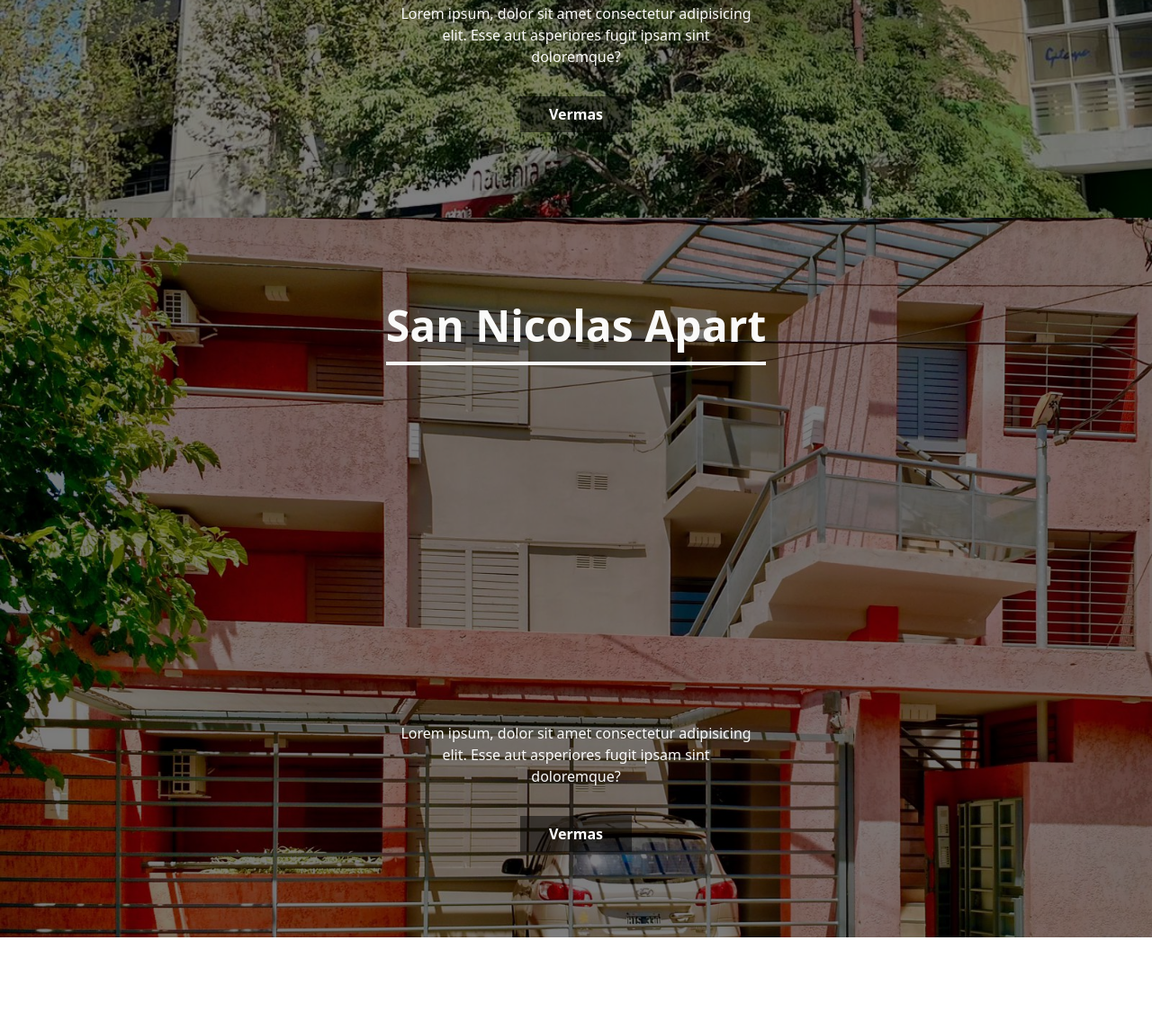
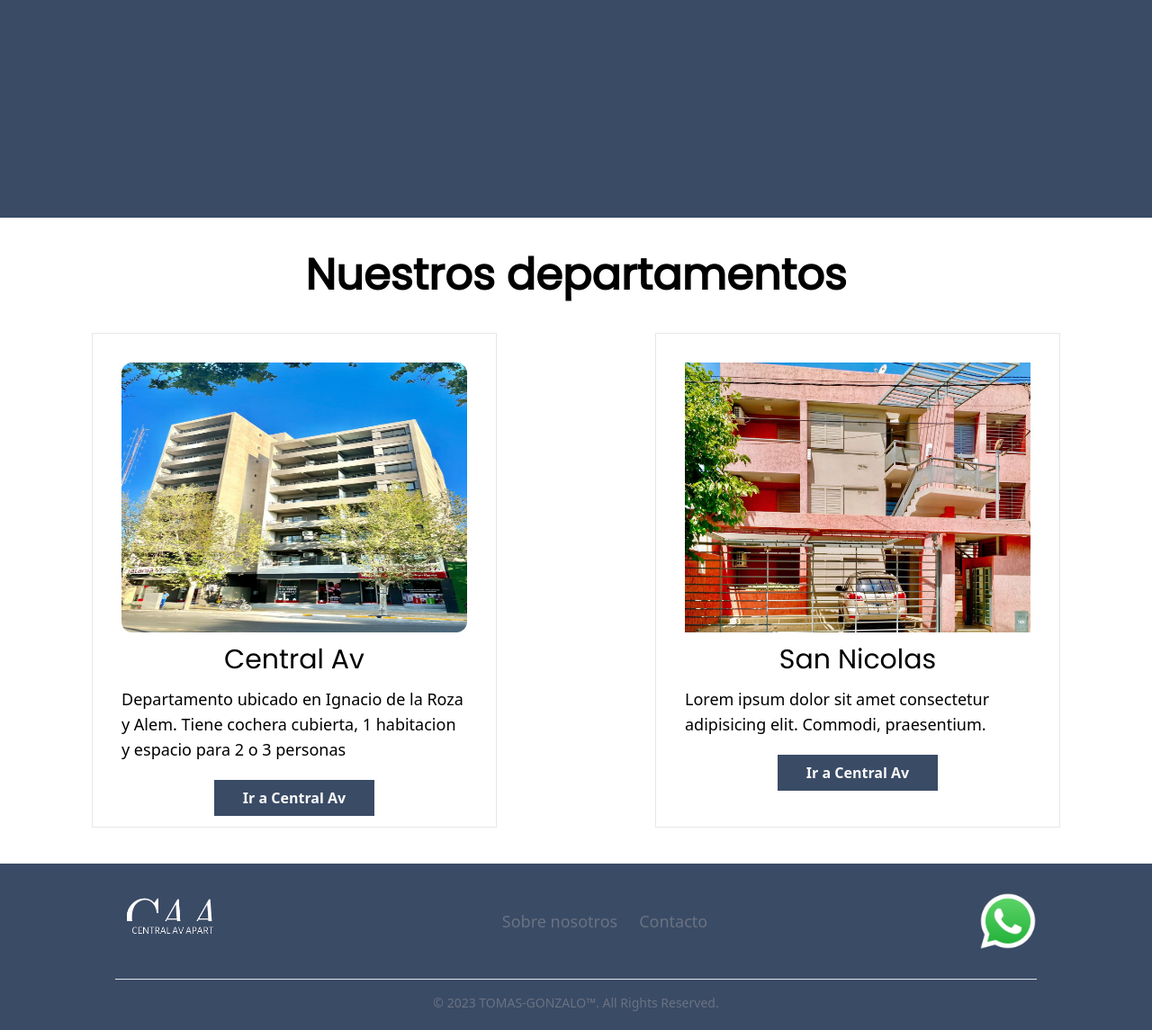
Before and after one commit to TomasZalazar/Central-Av, a website: page src/index.html in a window 1280 px wide. Shown: the part 2016-3161 px from the top of the page at 90% size. Before the commit the page ends 3058 px from the top, so only its background shows below. Drawn offline with nearby package versions, Linux system fonts and the light colour scheme.

Commit message:
Cambios en general - Testimonios - Info deptos - Footer

```diff
--- a/src/index.html
+++ b/src/index.html
@@ -53,8 +53,7 @@
                 alquiler por día: Central Av y San Nicolás, ubicados en el corazón de la ciudad. ¡Reserva ahora tu
                 experiencia!</p>
             <div>
-                <button
-                class="
+                <button class="
                 px-8
                 py-2
                 bg-[#3A4B66]
@@ -62,10 +61,9 @@
                 hover:text-[#FFE5A8]
                 ease-in
                 duration-150
-                font-semibold"
-                >
-                Contacto
-            </button>
+                font-semibold">
+                    Contacto
+                </button>
             </div>
         </div>
     </header>
@@ -89,8 +87,7 @@
                         Ven y déjate seducir por la magia de San Juan, donde la aventura y la hospitalidad te esperan en
                         cada
                         paso.</p>
-                    <button
-                        class="
+                    <button class="
                         px-8
                         py-2
                         bg-[#3A4B66]
@@ -98,90 +95,98 @@
                         hover:text-[#FFE5A8]
                         ease-in
                         duration-150
-                        font-semibold"
-                        >
+                        font-semibold">
                         Contacto
                     </button>
                 </div>
                 <div class="flex lg:basis-1/2 p-[50px]">
                     <img class="object-contain" src="../public/img/CentralAv/header.jpg" alt="">
                 </div>
-
             </div>
         </section>
-        <!-- hola pelao (▀̿Ĺ̯▀̿ ̿)
-        la section de los departamentos
-        es un prototipo, esta abierto a
-        cambios
-        -->
-        <!-- Section departamentos -->
 
-        <section>
-            <div class="flex flex-col items-center justify-center">
-                <div class=" bg-img-2 h-screen w-full  sm:bg-no-repeat lg:bg-cover ">
-                    <div
-                        class="bg-black bg-opacity-50 absolute h-screen w-full flex  flex-col items-center justify-center">
-                        <div class="py-24 flex-grow pt-24 ">
+        <!-- Seccion Testimonios  -->
+        <section class="bg-[#3A4B66] h-screen flex flex-col justify-center gap-5 md:gap-8">
+            <h2 class="flex justify-center items-center text-2xl md:text-4xl font-semibold font-poppins text-black pt-4">Testimonios</h2>
+            <div class="flex text-center max-w-screen-xl px-4 mx-auto lg:py-16 lg:px-6">
+                <figure class="mx-auto flex flex-col justify-center items-center w-[280px] md:w-[550px] lg:w-[800px]">
+                        <p class="text-sm md:text-lg  text-black">"Excelente experiencia alquilar en San Juan. Departamentos impecables, ubicación perfecta. Volveré sin dudarlo. ¡Altamente recomendado!"</p>
+                    <figcaption class="flex items-center justify-center mt-6 space-x-3">
+                        <div class="flex items-center">
+                            <div class="text-sm md:text-lg text-black p-3 md:p-7">Tomas Zalazar</div>
+                        </div>
+                    </figcaption>
+                </figure>
+            </div>
+        </section>
 
-                                <h2 class="text-3xl md:text-5xl text-stone-50 font-semibold ">Central Av Apart </h2>
-                                <hr class="my-4 border-t-4 border-stone-50">
 
-                        </div>
-                        <div class=" py-4 flex flex-col justify-center items-center flex-grow ">
-
-                            <p class="text-stone-50 text-center w-[400px] h-auto my-8 ">Lorem ipsum, dolor sit amet consectetur
-                                adipisicing elit. Esse aut asperiores fugit ipsam sint doloremque?</p>
-                            <button
-                                class="
-                                px-8
-                                py-2
-                                bg-black
-                                bg-opacity-50
-                                text-white
-                                hover:text-[#FFE5A8]
-                                ease-in
-                                duration-150
-                                font-semibold"
-                                >
-                                Vermas
-                            </button>
+        <!-- Informacion departamentos - Cards  -->
+        <section class="flex flex-col">
+            <h2 class="flex justify-center items-center p-10 font-poppins text-3xl md:text-5xl font-bold">Nuestros departamentos</h2>
+            <div class="flex items-center justify-center container mx-auto">
+                <div class="grid grid-cols-1 lg:grid-cols-2 lg:gap-x-44 gap-y-20">
+                    <!-- Card-1 -->
+                    <div class="card w-[325px] md:w-[450px] h-[550px] border">
+                        <div class="p-8 flex flex-col justify-center items-center">
+                            <div class="rounded-xl overflow-hidden">
+                                <img class="h-[300px] w-[450px]" src="../public/img/CentralAv/frente.jpg" alt="">
+                            </div>
+                            <h3 class="text-2xl md:text-3xl font-medium mt-3 font-poppins">Central Av</h3>
+                            <p class="text-sm md:text-lg mt-3">Departamento ubicado en Ignacio de la Roza y Alem. Tiene cochera cubierta, 1 habitacion y espacio para 2 o 3 personas</p>
+                            <button class="px-8 py-2 mt-5 bg-[#3A4B66] text-stone-50 hover:text-[#FFE5A8] ease-in duration-150
+                        font-semibold"><a href="../src/pages/CentralAv.html">Ir a Central Av</a></button>
                         </div>
                     </div>
-                </div>
-
-
-                <div class=" bg-img-3 h-screen w-full  sm:bg-no-repeat lg:bg-cover    ">
-                    <div
-                        class="bg-black bg-opacity-50 absolute h-screen w-full flex  flex-col items-center justify-center">
-                        <div class="py-24 flex-grow pt-24 ">
-
-                                <h2 class="text-3xl md:text-5xl text-stone-50 font-semibold ">San Nicolas Apart </h2>
-                                <hr class="my-4 border-t-4 border-stone-50">
-
-                        </div>
-                        <div class="py-4 flex flex-col justify-center items-center flex-grow ">
-
-                            <p class="text-stone-50 text-center w-[400px] h-auto my-8 ">Lorem ipsum, dolor sit amet consectetur
-                                adipisicing elit. Esse aut asperiores fugit ipsam sint doloremque?</p>
-                            <button
-                                class="
-                                px-8
-                                py-2
-                                bg-black
-                                bg-opacity-50
-                                text-white
-                                hover:text-[#FFE5A8]
-                                ease-in
-                                duration-150
-                                font-semibold"
-                                >
-                                Vermas
-                            </button>
+                    <!-- Card-2 -->
+                    <div class="card w-[325px] md:w-[450px] h-[550px] border">
+                        <div class="p-8 flex flex-col justify-center items-center">
+                            <div class="">
+                                <img class="h-[300px] w-[450px]" src="../public/img/SanNicolas/frenteSanNicolas.jpg"
+                                    alt="">
+                            </div>
+                            <h3 class="text-2xl md:text-3xl font-medium mt-3 font-poppins">San Nicolas</h3>
+                            <p class="text-sm md:text-lg mt-3">Lorem ipsum dolor sit amet consectetur adipisicing elit. Commodi,
+                                praesentium.</p>
+                            <button class="px-8 py-2 mt-5 bg-[#3A4B66] text-stone-50 hover:text-[#FFE5A8] ease-in duration-150
+                        font-semibold"><a href="../src/pages/CentralAv.html">Ir a Central Av</a></button>
                         </div>
                     </div>
                 </div>
             </div>
         </section>
+
+        <!-- Footer -->
+
+
+
+<footer class="bg-[#3A4B66] mt-10">
+    <div class="w-full max-w-screen-lg mx-auto">
+        <div class="flex items-center justify-between">
+            <a href="../src/index.html" class="flex items-center">
+                <img src="../public/logo/CentralAvApart-removebg-preview.png" class="h-32- w-32" alt="Central Av Logo" />
+            </a>
+            <ul class="flex flex-wrap items-center text-sm md:text-lg font-medium text-gray-500 ">
+                <li>
+                    <a href="#" class="hover:underline me-4 md:me-6">Sobre nosotros</a>
+                </li>
+                <li>
+                    <a href="#" class="hover:underline">Contacto</a>
+                </li>
+            </ul>
+            <div class="flex flex-wrap items-center">
+                <a href="https://wa.me/2645153542">
+                    <img class="w-10 md:w-16" src="../public/logo/logo-wsp1.webp" alt="logo whatsapp">
+                </a>
+            </div>
+        </div>
+        <hr class=" border-gray-200 sm:mx-auto dark:border-gray-700 mb-4"/>
+        <span class="flex justify-center items-center text-sm text-gray-500 sm:text-center pb-5 hover:underline">© 2023 TOMAS-GONZALO™. All Rights Reserved.</span>
+    </div>
+</footer>
+
+
+
 
 
 
--- a/src/input.css
+++ b/src/input.css
@@ -18,11 +18,12 @@
 }
 
 
-
-
 @keyframes show {
     from{
         opacity: 0;
         scale: 25%;
     }
 }
+
+
+@import url('https://fonts.googleapis.com/css?family=Open+Sans|Roboto');
```
Also changed, not shown: public/logo/logo-wsp.avif (added), public/logo/logo-wsp1.webp (added), src/output.css.
